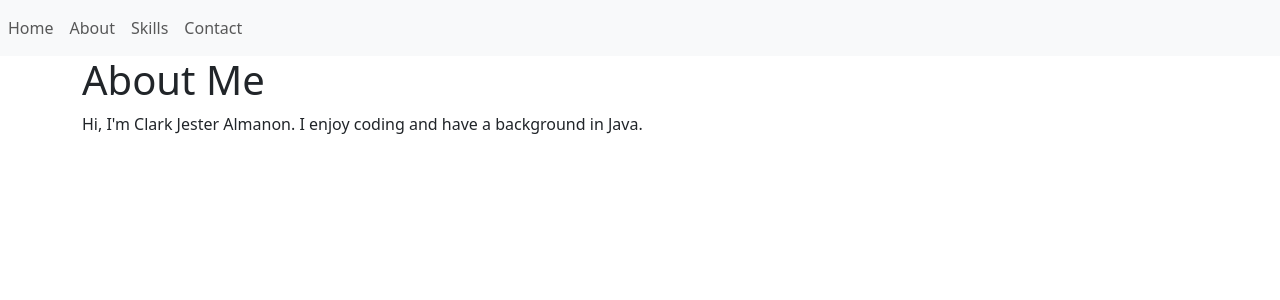
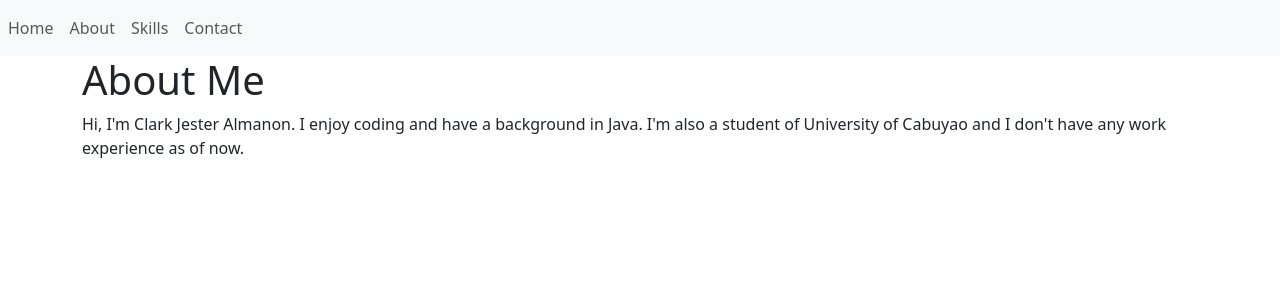
Before and after one commit to Clarky01/Web-Page, a React (Create React App) app: page /about in a window 1280 px wide. Shown: the top 300 px of the page. Built offline with nearby package versions, Linux system fonts and the light colour scheme.

Commit message:
Update About.js

```diff
--- a/src/components/About.js
+++ b/src/components/About.js
@@ -4,7 +4,7 @@ const About = () => {
   return (
     <div className="container">
       <h1>About Me</h1>
-      <p>Hi, I'm Clark Jester Almanon. I enjoy coding and have a background in Java.</p>
+      <p>Hi, I'm Clark Jester Almanon. I enjoy coding and have a background in Java. I'm also a student of University of Cabuyao and I don't have any work experience as of now.</p>
     </div>
   );
 }
```
